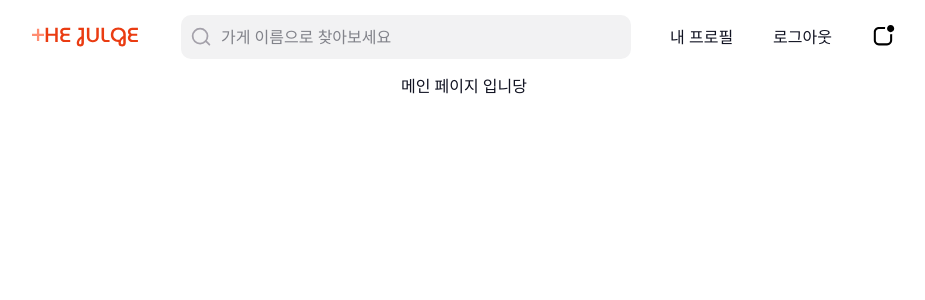
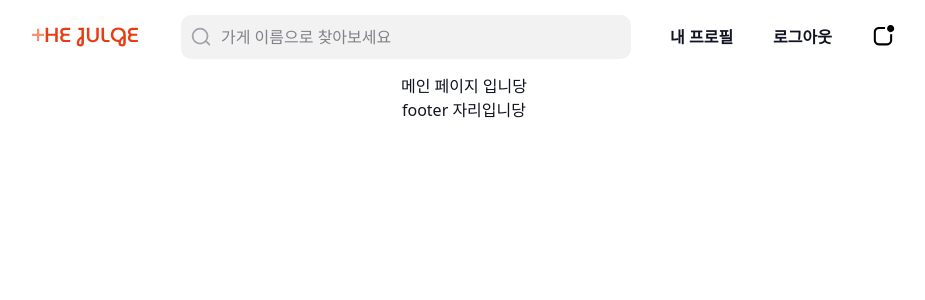
Before and after one commit to TEAM3-5/The-Julge, a Next.js app: page / in a window 1280 px wide. Shown: the top 300 px of the page, without its empty margins (176-1101 px from the left). Built offline with nearby package versions, Linux system fonts and the light colour scheme.

Commit message:
feat: navbar 1차 제작

```diff
--- a/src/app/layout.tsx
+++ b/src/app/layout.tsx
@@ -1,10 +1,11 @@
 import type { ReactNode } from 'react';
 import NavBar from '@/components/common/NavBar';
+import { UserRole } from '@/components/common/NavBar';
 import './globals.css';
 
 export default function RootLayout({ children }: Readonly<{ children: ReactNode }>) {
   const isLoggedIn = true; // 임시
-  const role: 'OWNER' | 'WORKER' | null = 'WORKER';
+  const role: UserRole = 'GUEST';
 
   return (
     <html lang="ko">
@@ -14,6 +15,7 @@ export default function RootLayout({ children }: Readonly<{ children: ReactNode
           <div>{children}</div>
         </main>
       </body>
+      <footer className="flex justify-center">footer 자리입니당</footer>
     </html>
   );
 }
--- a/src/components/common/NavBar.tsx
+++ b/src/components/common/NavBar.tsx
@@ -4,7 +4,7 @@ import Image from 'next/image';
 import { useRouter } from 'next/navigation';
 import { useState, type KeyboardEvent, type ChangeEvent } from 'react';
 
-type UserRole = 'OWNER' | 'WORKER' | null;
+export type UserRole = 'OWNER' | 'MEMBER' | 'GUEST';
 
 interface NavBarProps {
   isLoggedIn: boolean;
@@ -14,6 +14,7 @@ interface NavBarProps {
 export default function NavBar({ isLoggedIn, role }: NavBarProps) {
   const router = useRouter();
   const [keyword, setKeyword] = useState('');
+  const [alertCount, setAlertCount] = useState(0);
 
   const handleMainPage = () => {
     router.push('/');
@@ -21,22 +22,23 @@ export default function NavBar({ isLoggedIn, role }: NavBarProps) {
 
   const handleMyPage = () => {
     if (!isLoggedIn) return router.push('/login');
-    if (role === 'WORKER') router.push('/worker/profile');
-    else router.push('/owner/my-store');
+    if (role === 'MEMBER') router.push('/member/profile');
+    else router.push('/owner/store');
   };
 
   const handleLogout = () => {
-    // TODO: 로그아웃 로직 + 이동
+    // TODO: 로그아웃 로직 + 공고 리스트 페이지 이동
+    router.push('/posts');
   };
 
   const handleAlarm = () => {
     // TODO: 알림 모달 열기
   };
 
-  const handleSearch = (raw: string) => {
-    const trimmed = raw.trim();
+  const handleSearch = (keyword: string) => {
+    const trimmed = keyword.trim();
     if (!trimmed) return;
-    router.push(`/jobs?search=${encodeURIComponent(trimmed)}`);
+    router.push(`/posts?search=${encodeURIComponent(trimmed)}`);
   };
 
   const handleKeyDown = (e: KeyboardEvent<HTMLInputElement>) => {
@@ -49,7 +51,17 @@ export default function NavBar({ isLoggedIn, role }: NavBarProps) {
     setKeyword(e.target.value);
   };
 
-  const myLabel = !isLoggedIn ? '로그인' : role === 'OWNER' ? '내 가게' : '내 프로필';
+  switch (role) {
+    case 'OWNER':
+      break;
+    case 'MEMBER':
+      break;
+    case 'GUEST':
+      break;
+    default:
+      throw new Error('Invalid user role');
+  }
+  const firstLabel = !isLoggedIn ? '로그인' : role === 'OWNER' ? '내 가게' : '내 프로필';
   const secondLabel = isLoggedIn ? '로그아웃' : '회원가입';
 
   return (
@@ -82,15 +94,27 @@ export default function NavBar({ isLoggedIn, role }: NavBarProps) {
         </div>
       </div>
       <div className="flex items-center gap-10">
-        <button type="button" className="cursor-pointer select-none" onClick={handleMyPage}>
-          {myLabel}
+        <button
+          type="button"
+          className="cursor-pointer select-none tj-body1-bold"
+          onClick={handleMyPage}
+        >
+          {firstLabel}
         </button>
-        <button type="button" className="cursor-pointer select-none" onClick={handleLogout}>
+        <button
+          type="button"
+          className="cursor-pointer select-none tj-body1-bold"
+          onClick={handleLogout}
+        >
           {secondLabel}
         </button>
         {isLoggedIn && (
           <Image
-            src="/images/notification.svg"
+            src={
+              alertCount > 0
+                ? '/images/notification(active).svg'
+                : '/images/notification(inactive).svg'
+            }
             alt="알림 열람 아이콘"
             width={24}
             height={24}
```
Also changed, not shown: public/images/notification(active).svg (added), public/images/notification(inactive).svg (renamed from public/images/notification.svg).
